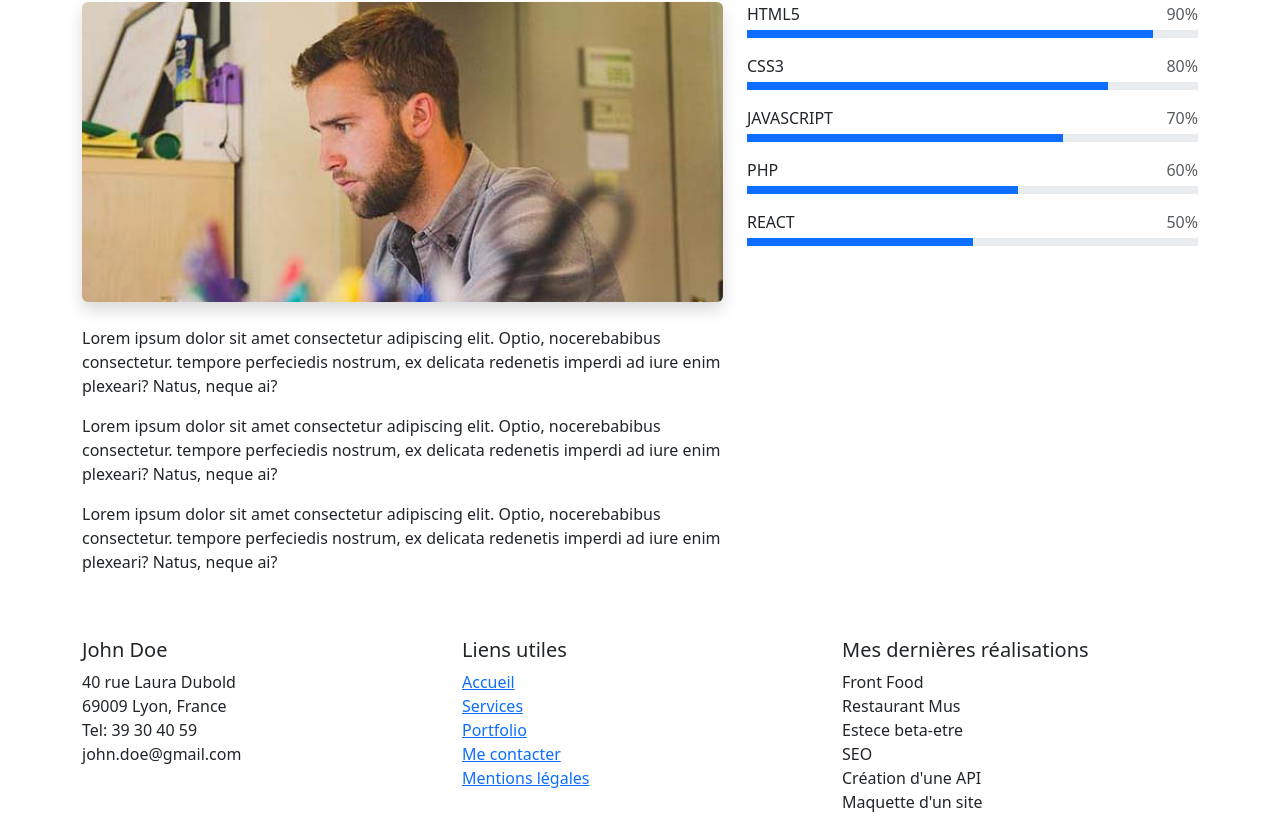
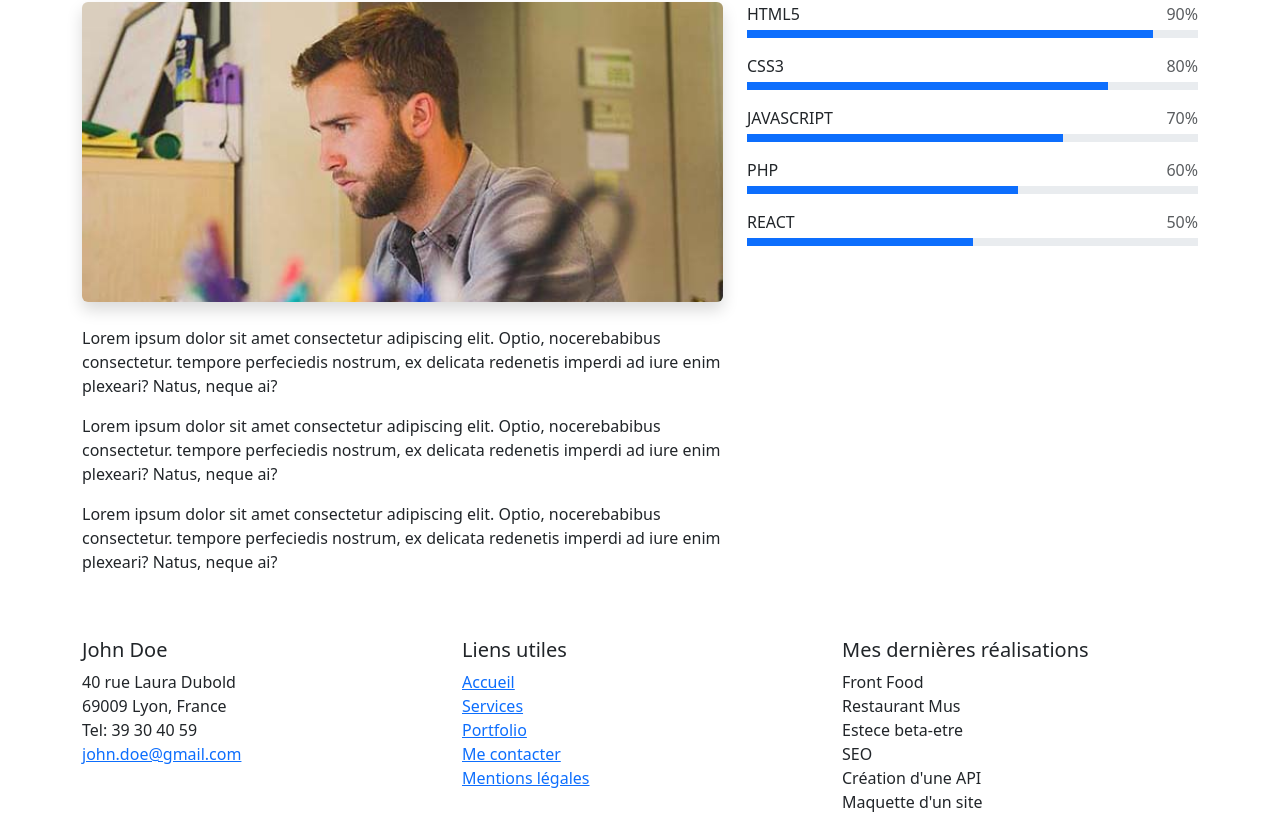
Before and after one commit to onibi95/Portoflio.eva.cef, a React (Create React App) app: page / in a window 1280 px wide. Shown: the part 1033-1863 px from the top of the page. Built offline with nearby package versions, Linux system fonts and the light colour scheme.

Commit message:
modification du footer

```diff
--- a/src/components/Footer.jsx
+++ b/src/components/Footer.jsx
@@ -7,16 +7,16 @@ const Footer = () => {
                 <Row>
                     <Col md={4}>
                         <h5>John Doe</h5>
-                        <p>40 rue Laura Dubold<br />69009 Lyon, France<br />Tel: 39 30 40 59<br />john.doe@gmail.com</p>
+                        <p>40 rue Laura Dubold<br />69009 Lyon, France<br />Tel: 39 30 40 59<br /> <a href="mailto:john.doe@gmail.com">john.doe@gmail.com</a></p>
                     </Col>
                     <Col md={4}>
                         <h5>Liens utiles</h5>
                         <ul className="list-unstyled">
-                            <li><a href="#/">Accueil</a></li>
+                            <li><a href="/">Accueil</a></li>
                             <li><a href="/Services">Services</a></li>
                             <li><a href="/Portfolio">Portfolio</a></li>
                             <li><a href="/Contact">Me contacter</a></li>
-                            <li><a href="/Legal">Mentions légales</a></li>
+                            <li><a href="/Legales">Mentions légales</a></li>
                         </ul>
                     </Col>
                     <Col md={4}>
```
